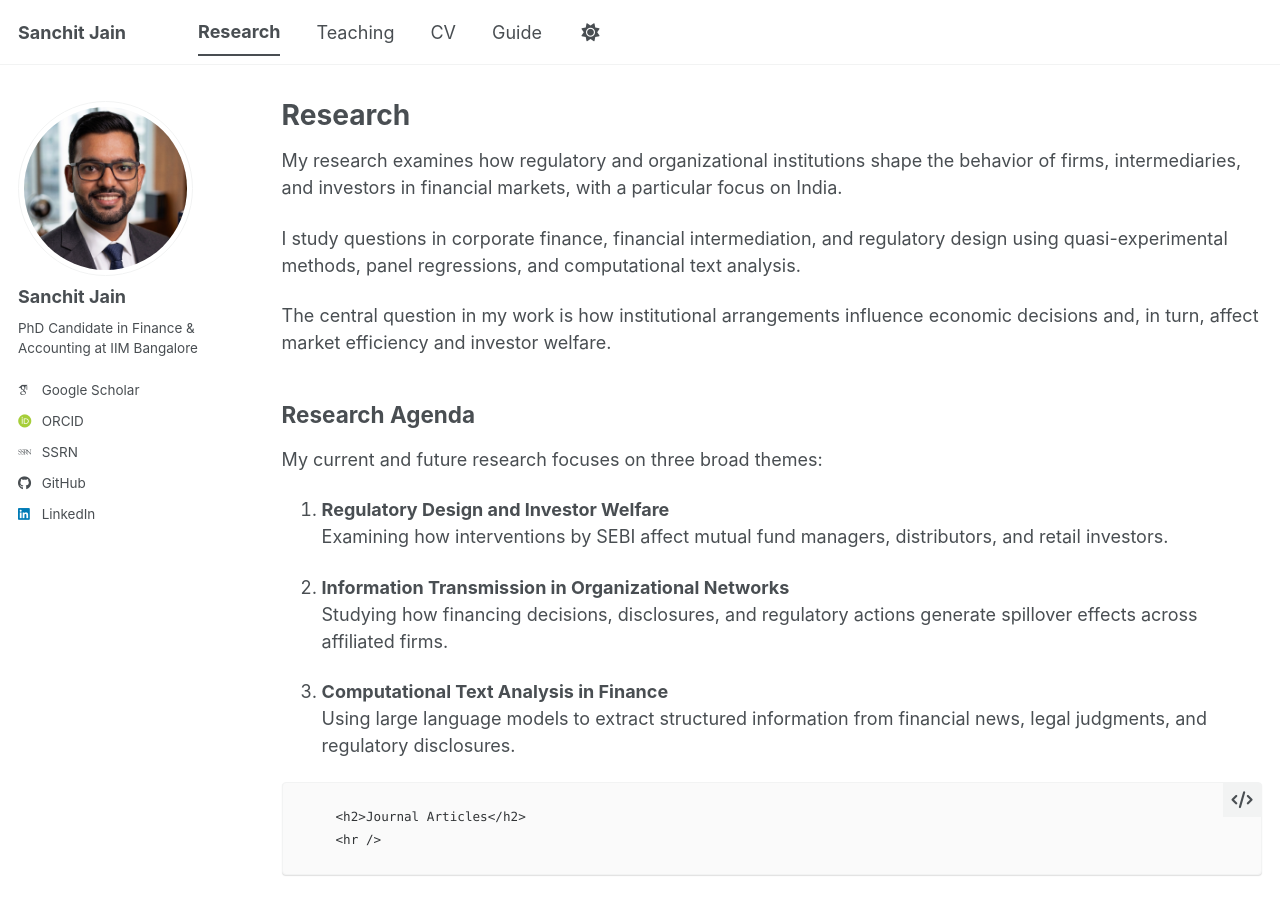
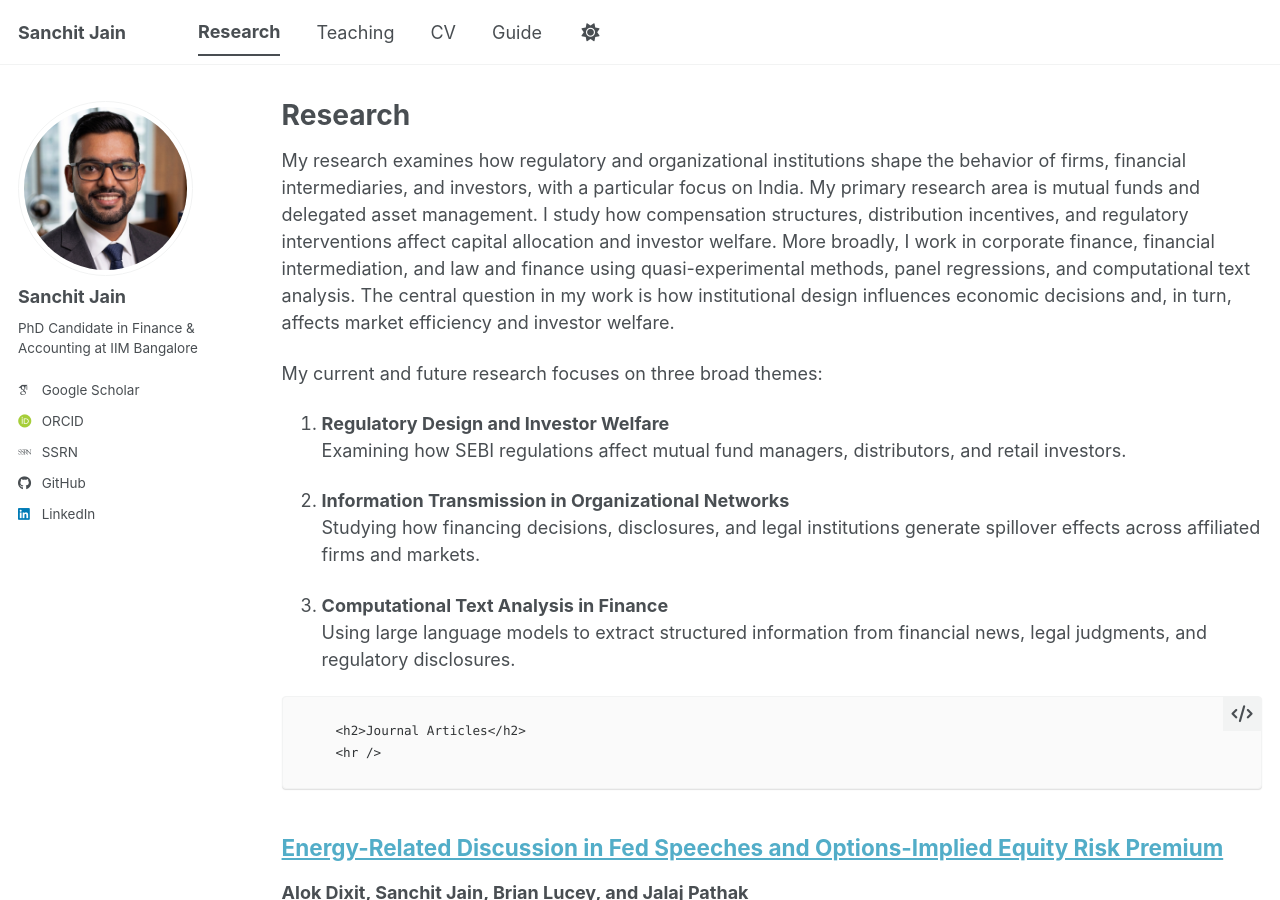
Before and after one commit to casanchitjain/casanchitjain.github.io, a Jekyll site: the page built from _pages/research.md, in a window 1280 px wide and 900 px high. Built offline with Jekyll 4.4.1, drawn with Linux system fonts in a browser that asks for light colours; some web fonts are replaced; a script bundle is joined from its source files by our own code; library files that are not in the unit come from our copies.

Commit message:
Update Research Page

```diff
--- a/_pages/research.md
+++ b/_pages/research.md
@@ -5,21 +5,15 @@ permalink: /research/
 author_profile: true
 ---
 
-My research examines how regulatory and organizational institutions shape the behavior of firms, intermediaries, and investors in financial markets, with a particular focus on India.
-
-I study questions in corporate finance, financial intermediation, and regulatory design using quasi-experimental methods, panel regressions, and computational text analysis.
-
-The central question in my work is how institutional arrangements influence economic decisions and, in turn, affect market efficiency and investor welfare.
-
-## Research Agenda
+My research examines how regulatory and organizational institutions shape the behavior of firms, financial intermediaries, and investors, with a particular focus on India. My primary research area is mutual funds and delegated asset management. I study how compensation structures, distribution incentives, and regulatory interventions affect capital allocation and investor welfare. More broadly, I work in corporate finance, financial intermediation, and law and finance using quasi-experimental methods, panel regressions, and computational text analysis. The central question in my work is how institutional design influences economic decisions and, in turn, affects market efficiency and investor welfare.
 
 My current and future research focuses on three broad themes:
 
 1. **Regulatory Design and Investor Welfare**
-   Examining how interventions by SEBI affect mutual fund managers, distributors, and retail investors.
+   Examining how SEBI regulations affect mutual fund managers, distributors, and retail investors.
 
 2. **Information Transmission in Organizational Networks**
-   Studying how financing decisions, disclosures, and regulatory actions generate spillover effects across affiliated firms.
+   Studying how financing decisions, disclosures, and legal institutions generate spillover effects across affiliated firms and markets.
 
 3. **Computational Text Analysis in Finance**
    Using large language models to extract structured information from financial news, legal judgments, and regulatory disclosures.
```
